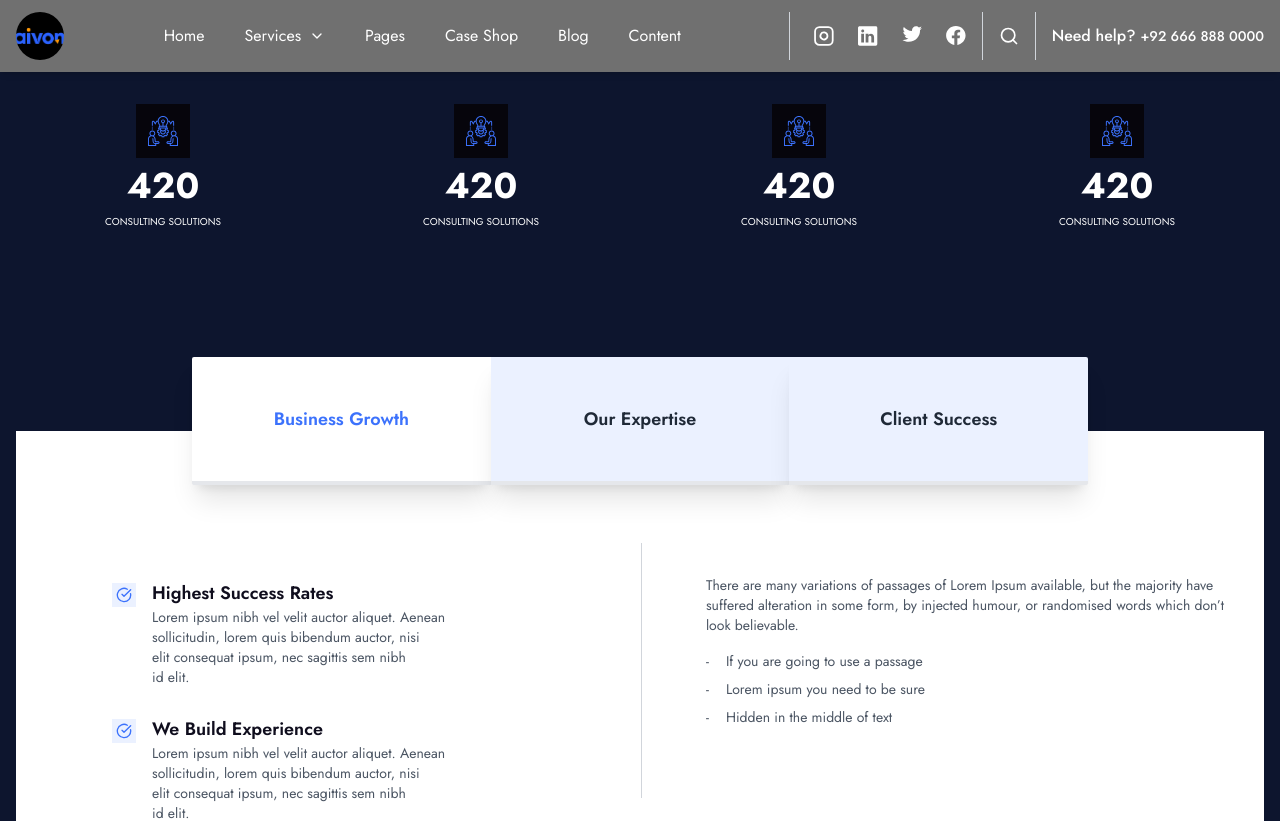
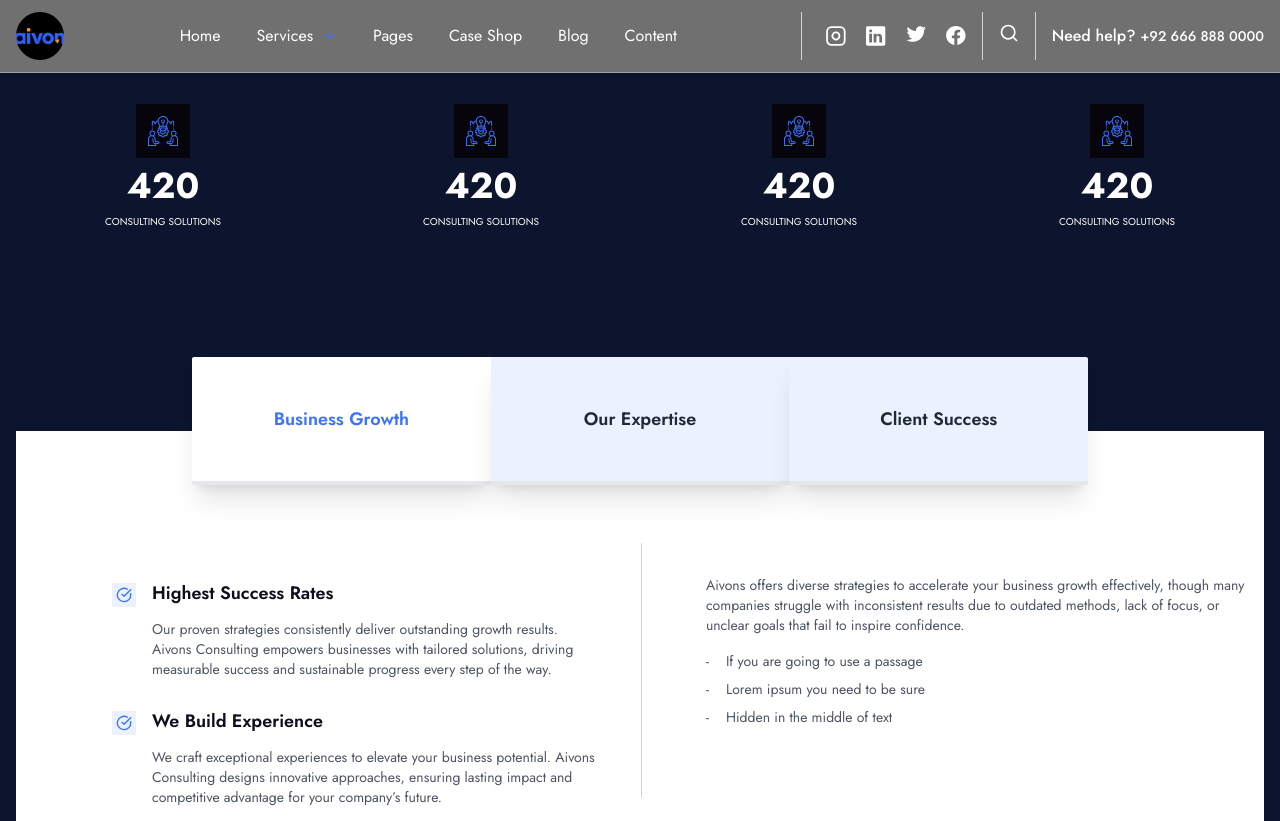
Before and after one commit to SarahHanks04/Aivons-Business-Consult, a Next.js app: page /business-growth in a window 1280 px wide. Shown: the top 821 px of the page. Built offline with nearby package versions, Linux system fonts and the light colour scheme.

Commit message:
Add new CaseShop and Testimonial components; restructure blog and content pages, and update FAQ section styles

```diff
--- /dev/null
+++ b/src/app/(blog)/blog/page.jsx
@@ -0,0 +1,11 @@
+import CaseShop from "@/app/(blog)/new-case/page";
+import LeadingSection from "../leading-section/page";
+
+export default function MainBlog() {
+  return (
+    <main>
+      <LeadingSection />
+      <CaseShop />
+    </main>
+  );
+}
--- a/src/app/case-shop/page.jsx
+++ b/src/app/(blog)/new-case/page.jsx
@@ -21,7 +21,7 @@ const caseStudies = [
   },
 ];
 
-export default function CaseShop() {
+export default function NewCase() {
   return (
     <section className="bg-[#F2F4F8] pt-[18rem] md:pt-[10rem] pb-16 px-6 md:px-16">
       <div className="max-w-7xl mx-auto text-center">
--- a/src/app/business-growth/page.jsx
+++ b/src/app/(content)/business-growth/page.jsx
@@ -3,8 +3,8 @@
 import { useState } from "react";
 import { motion } from "framer-motion";
 import Image from "next/image";
-import BusinessTab from "../components/businessTab";
-import TabContent from "../components/tabContent";
+import BusinessTab from "../../components/businessTab";
+import TabContent from "../../components/tabContent";
 
 // Data for the stats cards
 const statsData = [
--- /dev/null
+++ b/src/app/(content)/content/page.jsx
@@ -0,0 +1,11 @@
+import BusinessStats from "../business-growth/page";
+import Testimonial from "../testimonials/page";
+
+export default function Content() {
+  return (
+    <div>
+      <Testimonial />
+      <BusinessStats />
+    </div>
+  );
+}
--- a/src/app/testimonials/page.jsx
+++ b/src/app/(content)/testimonials/page.jsx
@@ -3,11 +3,10 @@
 import { useState, useEffect } from "react";
 import Slider from "react-slick";
 import { ArrowRight, ArrowLeft } from "lucide-react";
-import TestimonialCard from "../components/testimonialCard";
+import TestimonialCard from "../../components/testimonialCard";
 import "slick-carousel/slick/slick.css";
 import "slick-carousel/slick/slick-theme.css";
-import { testimonialData } from "../constant/testimonialDatas";
-
+import { testimonialData } from "../../constant/testimonialDatas";
 
 // Arrow components for the carousel
 const PrevArrow = ({ onClick }) => (
@@ -54,11 +53,11 @@ export default function Testimonial() {
     ],
   };
 
-  // Reference to the slider for arrow navigation
+  // Slider for arrow navigation
   const [sliderRef, setSliderRef] = useState(null);
 
   return (
-    <section className="bg-[#F2F4F8] py-16">
+    <section className="bg-[#F2F4F8] pb-16 pt-[6rem] md:pt-[8rem]">
       <div className="container mx-auto px-[2rem] md:px-[4rem]">
         <div className="flex flex-col md:flex-row gap-8">
           {/* Headings */}
--- a/src/app/components/Header.jsx
+++ b/src/app/components/Header.jsx
@@ -4,49 +4,69 @@ import { Menu, X, Search, ChevronDown, ChevronUp } from "lucide-react";
 import Image from "next/image";
 import Link from "next/link";
 import { useState, useEffect } from "react";
-import { usePathname } from "next/navigation";
+import { usePathname, useRouter } from "next/navigation";
 import { motion, AnimatePresence } from "framer-motion";
 
 export default function Header() {
   const [mobileMenuOpen, setMobileMenuOpen] = useState(false);
-  // const [isScrolled, setIsScrolled] = useState(false);
   const [servicesDropdown, setServicesDropdown] = useState(false);
+  const [searchOpen, setSearchOpen] = useState(false);
+  const [searchQuery, setSearchQuery] = useState("");
   const pathname = usePathname();
+  const router = useRouter();
 
   const navLinks = [
     { name: "Home", href: "/" },
     { name: "Services", href: "/services", hasDropdown: true },
-    { name: "Pages", href: "/pages" },
-    { name: "Case Shop", href: "/shop" },
+    { name: "Pages", href: "/experience" },
+    { name: "Case Shop", href: "/faq" },
     { name: "Blog", href: "/blog" },
     { name: "Content", href: "/content" },
   ];
 
   const serviceDropdownItems = [
-    { name: "Web Development", href: "/services/web-development" },
-    { name: "UI/UX Design", href: "/services/ui-ux-design" },
-    { name: "Marketing", href: "/services/marketing" },
+    {
+      name: "Leadership",
+      href: "/services/leadership",
+    },
+    { name: "Good collaboration", href: "/services/good-collaboration" },
+    { name: "Free Communication", href: "/services/free-communication" },
   ];
 
-  // useEffect(() => {
-  //   const handleScroll = () => {
-  //     setIsScrolled(window.scrollY > 10);
-  //   };
-  //   window.addEventListener("scroll", handleScroll);
-  //   return () => window.removeEventListener("scroll", handleScroll);
-  // }, []);
+  // searchable pages
+  const searchablePages = [
+    ...navLinks.map((link) => ({ name: link.name, href: link.href })),
+    ...serviceDropdownItems,
+  ];
 
   useEffect(() => {
     setMobileMenuOpen(false);
     setServicesDropdown(false);
   }, [pathname]);
 
+  // Search submission
+  const handleSearch = (e) => {
+    e.preventDefault();
+
+    const matchedPage = searchablePages.find((page) =>
+      page.name.toLowerCase().includes(searchQuery.toLowerCase())
+    );
+
+    if (matchedPage) {
+      router.push(matchedPage.href);
+      setSearchQuery("");
+      setSearchOpen(false);
+    } else {
+      console.log("No match found for:", searchQuery);
+    }
+  };
+
   return (
     <motion.header
       initial={{ y: -100 }}
       animate={{ y: 0 }}
       transition={{ type: "spring", stiffness: 300, damping: 20 }}
-      className={`fixed w-full z-50 bg-[#707070] shadow-md transition-all duration-300`}
+      className={`fixed w-full z-50 bg-[#707070] border-b border-gray-400 shadow-md transition-all duration-300`}
     >
       <div className="container mx-auto px-4 py-3 flex justify-between items-center">
         {/* Logo */}
@@ -66,23 +86,30 @@ export default function Header() {
             />
           </Link>
         </motion.div>
+        {/* <span className="h-12 w-px bg-gray-300 mr-10" /> */}
 
         {/* Desktop Navigation */}
-        <nav className="hidden md:flex items-center space-x-4">
+        <nav className="hidden md:flex items-center space-x-3">
           {navLinks.map((link) =>
             link.hasDropdown ? (
-              <div key={link.name} className="relative group">
-                <button
-                  onClick={() => setServicesDropdown(!servicesDropdown)}
-                  className="flex items-center text-white px-3 py-2"
+              <div
+                key={link.name}
+                className="relative group"
+                onMouseEnter={() => setServicesDropdown(true)}
+                onMouseLeave={() => setServicesDropdown(false)}
+              >
+                <span
+                  className={`flex items-center text-white px-3 py-2 cursor-pointer ${
+                    pathname === link.href ? "text-green-500 font-bold" : ""
+                  }`}
                 >
                   {link.name}
                   {servicesDropdown ? (
-                    <ChevronUp className="ml-2 h-4 w-4" />
+                    <ChevronUp className="ml-2 h-4 w-4 text-blue" />
                   ) : (
-                    <ChevronDown className="ml-2 h-4 w-4" />
+                    <ChevronDown className="ml-2 h-4 w-4 text-blue" />
                   )}
-                </button>
+                </span>
                 <AnimatePresence>
                   {servicesDropdown && (
                     <motion.div
@@ -96,7 +123,11 @@ export default function Header() {
                         <Link
                           key={item.name}
                           href={item.href}
-                          className="block px-4 py-2 text-gray-700 hover:bg-gray-200"
+                          className={`block px-4 py-2 text-gray-700 hover:bg-gray-200 ${
+                            pathname === item.href
+                              ? "text-green-400 font-bold"
+                              : ""
+                          }`}
                         >
                           {item.name}
                         </Link>
@@ -108,7 +139,7 @@ export default function Header() {
             ) : (
               <Link key={link.name} href={link.href} className="relative group">
                 <span
-                  className={`px-3 py-2 transition-colors text-white ${
+                  className={`px-3 py-2 transition-colors ${
                     pathname === link.href
                       ? "text-red-600  font-bold"
                       : "text-white"
@@ -126,7 +157,7 @@ export default function Header() {
           <span className="h-12 w-px bg-gray-300 mx-2" />
 
           {/* Social Icons */}
-          <div className="flex space-x-6">
+          <div className="flex space-x-5">
             <Link href="https://www.instagram.com">
               <Image
                 src="/instagramm.svg"
@@ -159,10 +190,37 @@ export default function Header() {
 
           <span className="h-12 w-px bg-gray-300 mx-2" />
 
-          {/* Search Icon */}
-          <button aria-label="Search">
-            <Search className="h-5 w-5 text-white hover:text-primary" />
-          </button>
+          {/* Search Icon with Dropdown */}
+          <div className="relative">
+            <button
+              aria-label="Search"
+              onClick={() => setSearchOpen((prev) => !prev)}
+            >
+              <Search className="h-5 w-5 text-white hover:text-primary" />
+            </button>
+            <AnimatePresence>
+              {searchOpen && (
+                <motion.div
+                  initial={{ opacity: 0, y: -10 }}
+                  animate={{ opacity: 1, y: 0 }}
+                  exit={{ opacity: 0, y: -10 }}
+                  transition={{ duration: 0.2 }}
+                  className="absolute right-0 mt-2 w-64 shadow-md rounded-md p-2"
+                >
+                  <form onSubmit={handleSearch}>
+                    <input
+                      type="text"
+                      value={searchQuery}
+                      onChange={(e) => setSearchQuery(e.target.value)}
+                      placeholder="Search pages..."
+                      className="w-full px-3 py-2 text-gray-700 border rounded-md focus:outline-none focus:ring-0"
+                      autoFocus
+                    />
+                  </form>
+                </motion.div>
+              )}
+            </AnimatePresence>
+          </div>
 
           <span className="h-12 w-px bg-gray-300 mx-2" />
 
@@ -209,9 +267,9 @@ export default function Header() {
                     >
                       {link.name}
                       {servicesDropdown ? (
-                        <ChevronUp className="ml-2" />
+                        <ChevronUp className="ml-2 text-blue" />
                       ) : (
-                        <ChevronDown className="ml-2" />
+                        <ChevronDown className="ml-2 text-blue" />
                       )}
                     </button>
                     {servicesDropdown && (
@@ -220,7 +278,12 @@ export default function Header() {
                           <Link
                             key={item.name}
                             href={item.href}
-                            className="block py-1"
+                            // className="block py-1"
+                            className={`block py-1 ${
+                              pathname === item.href
+                                ? "text-red-600 font-bold"
+                                : ""
+                            }`}
                           >
                             {item.name}
                           </Link>
@@ -229,7 +292,13 @@ export default function Header() {
                     )}
                   </div>
                 ) : (
-                  <Link key={link.name} href={link.href} className="block">
+                  <Link
+                    key={link.name}
+                    href={link.href}
+                    className={`block ${
+                      pathname === link.href ? "text-red-600 font-bold" : ""
+                    }`}
+                  >
                     {link.name}
                   </Link>
                 )
--- a/src/app/components/tabContent.jsx
+++ b/src/app/components/tabContent.jsx
@@ -18,10 +18,11 @@ export default function TabContent({ activeTab }) {
               <h4 className="text-lg font-semibold text-[#0F0D1D]">
                 Highest Success Rates
               </h4>
-              <p className="text-sm text-gray-600">
-                Lorem ipsum nibh vel velit auctor aliquet. Aenean <br />{" "}
-                sollicitudin, lorem quis bibendum auctor, nisi <br /> elit
-                consequat ipsum, nec sagittis sem nibh <br /> id elit.
+              <p className="text-sm text-gray-600 pt-3">
+                Our proven strategies consistently deliver outstanding growth
+                results. Aivons Consulting empowers businesses with tailored
+                solutions, driving measurable success and sustainable progress
+                every step of the way.
               </p>
             </div>
           </div>
@@ -38,10 +39,11 @@ export default function TabContent({ activeTab }) {
               <h4 className="text-lg font-semibold text-[#0F0D1D]">
                 We Build Experience
               </h4>
-              <p className="text-sm text-gray-600">
-                Lorem ipsum nibh vel velit auctor aliquet. Aenean <br />{" "}
-                sollicitudin, lorem quis bibendum auctor, nisi <br /> elit
-                consequat ipsum, nec sagittis sem nibh <br /> id elit.
+              <p className="text-sm text-gray-600 pt-3">
+                We craft exceptional experiences to elevate your business
+                potential. Aivons Consulting designs innovative approaches,
+                ensuring lasting impact and competitive advantage for your
+                company’s future.
               </p>
             </div>
           </div>
@@ -53,9 +55,10 @@ export default function TabContent({ activeTab }) {
         {/* Additional Information */}
         <div className="md:w-1/2 flex flex-col gap-4 pt-8 pl-4 md:pl-6">
           <p className="text-sm text-gray-600">
-            There are many variations of passages of Lorem Ipsum available, but
-            the majority have suffered alteration in some form, by injected
-            humour, or randomised words which don’t look believable.
+            Aivons offers diverse strategies to accelerate your business growth
+            effectively, though many companies struggle with inconsistent
+            results due to outdated methods, lack of focus, or unclear goals
+            that fail to inspire confidence.
           </p>
           <ul className="text-sm text-gray-600 space-y-2">
             {[
--- a/src/app/faq/page.jsx
+++ b/src/app/faq/page.jsx
@@ -6,7 +6,7 @@ import { faqData, infoPoints } from "../constant/faqDatas";
 
 export default function FAQSection() {
   return (
-    <section className="bg-white py-16 w-full">
+    <section className="bg-white py-20 w-full">
       <main className="container mx-auto px-4 md:px-14 w-full">
         {/* Header */}
         <div className="text-center mb-12">
```
Also changed, not shown: src/app/page.js (+5 -5 lines), src/app/(blog)/leading-section/page.jsx (renamed from src/app/blog/page.jsx), src/app/(services)/mission/page.jsx (renamed from src/app/mission/page.jsx).
